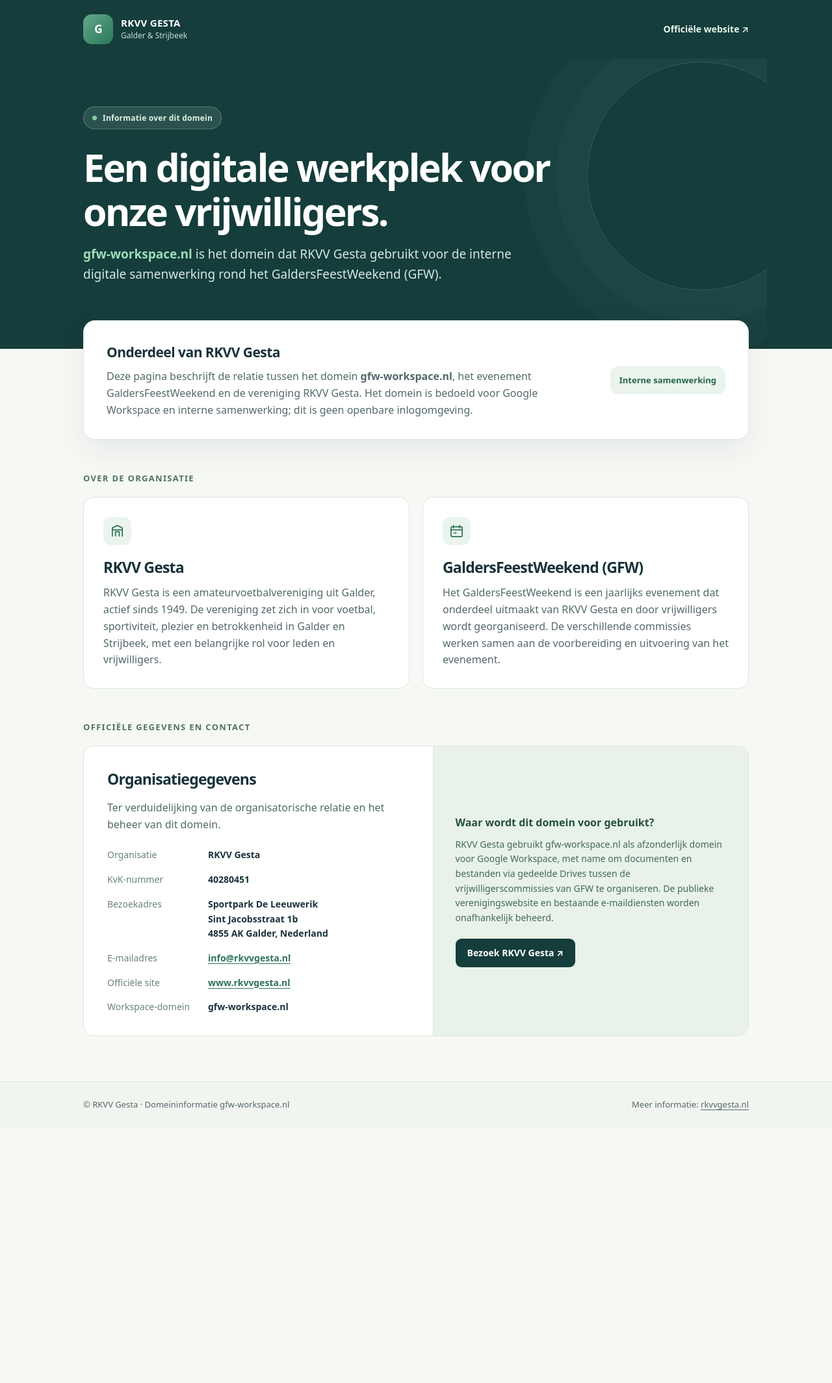
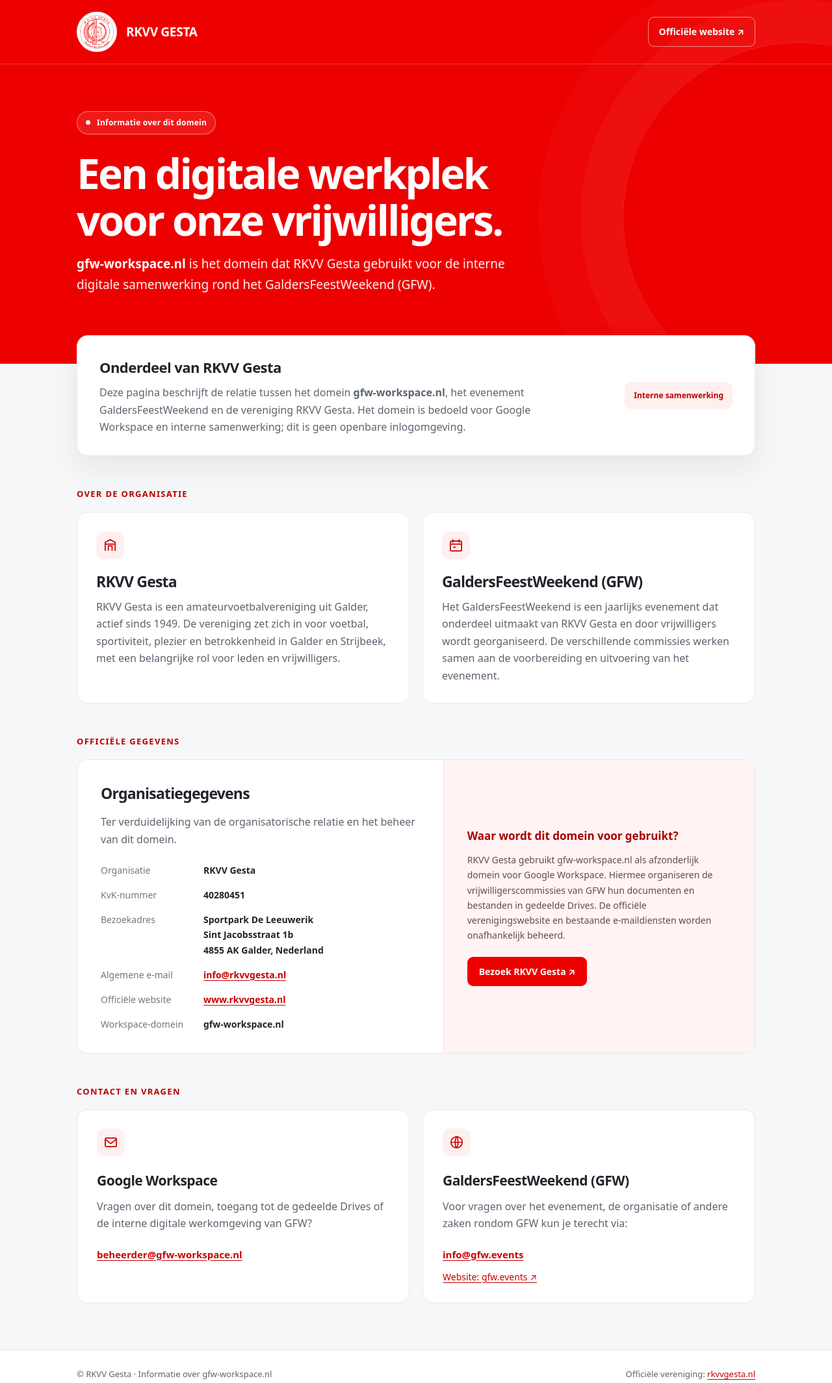
Before and after one commit to RKVVGesta-GFW/gfw-workspace-website, a plain HTML site: page index.html in a window 1280 px wide. Shown: the whole page at 65% size. Before the commit the page ends 1735 px from the top, so only its background shows below. Drawn offline with Linux system fonts and the light colour scheme.

Commit message:
Add files via upload

```diff
--- a/index.html
+++ b/index.html
@@ -3,87 +3,96 @@
 <head>
   <meta charset="utf-8">
   <meta name="viewport" content="width=device-width, initial-scale=1">
-  <meta name="theme-color" content="#102a35">
-  <meta name="description" content="Informatie over gfw-workspace.nl, het domein dat RKVV Gesta gebruikt voor interne samenwerking rond het GaldersFeestWeekend (GFW).">
+  <meta name="theme-color" content="#ed0000">
+  <meta name="description" content="Informatie over gfw-workspace.nl, het officiële interne samenwerkingsdomein van RKVV Gesta voor GaldersFeestWeekend (GFW).">
   <meta name="robots" content="index, follow">
   <link rel="canonical" href="https://gfw-workspace.nl/">
+  <link rel="icon" type="image/png" href="gesta-logo.png">
   <title>gfw-workspace.nl | RKVV Gesta</title>
   <style>
     :root {
       color-scheme: light;
-      --ink: #183239;
-      --ink-soft: #53686b;
-      --forest: #153d3b;
-      --green: #2d725c;
-      --green-light: #eaf4ed;
-      --cream: #f6f8f4;
+      --red: #ed0000;
+      --red-dark: #c90000;
+      --red-soft: #fff0f0;
+      --ink: #20242b;
+      --ink-soft: #5b646e;
+      --background: #f6f7f8;
       --white: #ffffff;
-      --line: #dde6df;
-      --shadow: 0 16px 45px rgba(16, 42, 53, .07);
+      --line: #e6e8eb;
+      --shadow: 0 18px 48px rgba(30, 31, 36, .075);
     }
     * { box-sizing: border-box; }
     html { scroll-behavior: smooth; }
-    body { margin: 0; font-family: system-ui, -apple-system, "Segoe UI", Roboto, Arial, sans-serif; background: var(--cream); color: var(--ink); line-height: 1.62; }
-    a { color: var(--green); text-underline-offset: 3px; }
-    a:hover { color: var(--forest); }
-    a:focus-visible { outline: 3px solid #b7d8c4; outline-offset: 4px; border-radius: 4px; }
-    .wrap { max-width: 1080px; padding-inline: 28px; margin-inline: auto; }
-    header { background: var(--forest); color: white; }
-    .top { padding-block: 22px; display: flex; align-items: center; justify-content: space-between; gap: 22px; }
-    .brand { display: flex; align-items: center; gap: 12px; color: inherit; text-decoration: none; }
-    .mark { display: grid; place-items: center; width: 46px; height: 46px; border-radius: 13px; color: #fff; font-weight: 850; font-size: 17px; letter-spacing: -.06em; background: linear-gradient(135deg, #63a88a, #2b7659); }
-    .brand strong { display: block; font-size: 15px; letter-spacing: .02em; line-height: 1.3; }
-    .brand small { display: block; color: #c8dfd6; font-size: 12px; }
-    .toplink { color: #e8f5ed; text-decoration: none; font-size: 14px; font-weight: 600; }
-    .toplink:hover { color: white; text-decoration: underline; }
-    .hero { padding-top: 74px; padding-bottom: 100px; position: relative; overflow: hidden; }
-    .hero::after { content: ""; position: absolute; right: -75px; top: 5px; width: 350px; height: 350px; border: 1px solid rgba(210, 239, 223, .16); border-radius: 50%; box-shadow: 0 0 0 48px rgba(210, 239, 223, .025), 0 0 0 96px rgba(210, 239, 223, .018); pointer-events: none; }
-    .eyebrow { display: inline-flex; gap: 9px; align-items: center; background: rgba(207, 238, 221, .12); border: 1px solid rgba(207, 238, 221, .26); color: #def2e7; border-radius: 999px; padding: 7px 13px; font-size: 12px; letter-spacing: .02em; font-weight: 700; }
-    .dot { height: 7px; width: 7px; border-radius: 50%; background: #88cba5; }
-    h1 { font-size: clamp(34px, 5.2vw, 59px); line-height: 1.14; letter-spacing: -.045em; max-width: 780px; margin: 25px 0 17px; font-weight: 760; }
-    .hero p { color: #d5e7e0; max-width: 710px; font-size: clamp(16px, 2vw, 19px); margin: 0; }
-    .site-label { color: #9edcb8; font-weight: 700; }
-    main { margin-top: -44px; position: relative; z-index: 1; padding-bottom: 70px; }
-    .intro { background: white; border: 1px solid var(--line); border-radius: 18px; padding: 31px 35px; box-shadow: var(--shadow); display: flex; justify-content: space-between; align-items: center; gap: 26px; }
-    .intro h2 { margin: 0 0 8px; font-size: 21px; letter-spacing: -.025em; }
-    .intro p { margin: 0; max-width: 700px; color: var(--ink-soft); }
-    .pill { display: inline-flex; flex-shrink: 0; border-radius: 12px; padding: 11px 14px; color: #266749; background: var(--green-light); font-size: 13px; font-weight: 700; white-space: nowrap; }
-    .section-title { font-size: 13px; text-transform: uppercase; font-weight: 800; letter-spacing: .1em; color: #50735e; margin: 49px 0 18px; }
-    .grid { display: grid; grid-template-columns: repeat(2, minmax(0, 1fr)); gap: 20px; }
-    .card { background: white; border: 1px solid var(--line); border-radius: 16px; padding: 30px; }
-    .card h3 { margin: 0 0 12px; font-size: 23px; line-height: 1.2; letter-spacing: -.035em; }
+    body { margin: 0; background: var(--background); color: var(--ink); font: 16px/1.65 system-ui, -apple-system, "Segoe UI", Roboto, Arial, sans-serif; }
+    a { color: var(--red-dark); text-underline-offset: 3px; }
+    a:hover { color: #960000; }
+    a:focus-visible { outline: 3px solid #ffb0b0; outline-offset: 4px; border-radius: 4px; }
+    .wrap { width: min(1100px, 100%); margin-inline: auto; padding-inline: 28px; }
+    .eyebrow { display: inline-flex; align-items: center; gap: 10px; border: 1px solid rgba(255,255,255,.42); background: rgba(255,255,255,.1); border-radius: 100px; padding: 7px 13px; color: #fff; font-size: 12px; font-weight: 750; letter-spacing: .02em; }
+    .eyebrow::before { content: ""; width: 7px; height: 7px; border-radius: 50%; background: #fff; }
+    h1, h2, h3, p { overflow-wrap: break-word; }
+    header { background: var(--red); color: white; position: relative; overflow: hidden; }
+    header::after { content: ""; position: absolute; width: 540px; height: 540px; top: 65px; right: -220px; border: 1px solid rgba(255,255,255,.13); border-radius: 50%; box-shadow: 0 0 0 65px rgba(255,255,255,.035), 0 0 0 130px rgba(255,255,255,.025); pointer-events: none; }
+    .top { display: flex; justify-content: space-between; align-items: center; gap: 24px; padding-block: 18px; position: relative; z-index: 1; }
+    .brand { display: flex; align-items: center; gap: 14px; color: white; text-decoration: none; }
+    .brand img { width: 62px; height: 62px; object-fit: contain; padding: 5px; border-radius: 50%; background: #fff; flex-shrink: 0; }
+    .brand strong { font-size: 19px; font-weight: 850; line-height: 1.1; letter-spacing: -.015em; }
+    .toplink { color: #fff; font-size: 14px; font-weight: 700; text-decoration: none; border: 1px solid rgba(255,255,255,.5); border-radius: 9px; padding: 10px 16px; transition: background .2s; white-space: nowrap; }
+    .toplink:hover { background: #fff; color: var(--red-dark); }
+    .header-line { border-top: 1px solid rgba(255,255,255,.22); }
+    .hero { position: relative; padding-top: 72px; padding-bottom: 106px; z-index: 1; }
+    h1 { max-width: 740px; margin: 24px 0 16px; font-size: clamp(36px, 5.6vw, 64px); line-height: 1.13; letter-spacing: -.045em; font-weight: 820; }
+    .hero p { max-width: 710px; margin: 0; font-size: clamp(16px, 1.9vw, 19px); color: #fff4f4; }
+    .hero .domain { font-weight: 800; color: white; }
+    main { margin-top: -44px; padding-bottom: 72px; position: relative; z-index: 2; }
+    .intro { padding: 30px 34px; border-radius: 17px; background: white; border: 1px solid var(--line); box-shadow: var(--shadow); display: flex; justify-content: space-between; gap: 24px; align-items: center; }
+    .intro h2 { margin: 0 0 8px; font-size: 22px; letter-spacing: -.025em; }
+    .intro p { margin: 0; color: var(--ink-soft); max-width: 740px; }
+    .pill { font-size: 12px; white-space: nowrap; font-weight: 800; padding: 11px 14px; color: #bc0000; border-radius: 10px; background: var(--red-soft); }
+    .section-title { margin: 48px 0 17px; color: #b80000; font-size: 13px; font-weight: 850; letter-spacing: .1em; text-transform: uppercase; }
+    .grid { display: grid; grid-template-columns: repeat(2,minmax(0,1fr)); gap: 20px; }
+    .card { background: #fff; border-radius: 16px; border: 1px solid var(--line); padding: 29px; }
+    .card h3 { margin: 0 0 12px; font-size: 23px; letter-spacing: -.035em; line-height: 1.22; }
     .card p { margin: 0; color: var(--ink-soft); }
-    .card .icon { display: grid; place-items: center; background: var(--green-light); width: 43px; height: 43px; border-radius: 12px; margin-bottom: 21px; color: var(--green); }
+    .icon { display: grid; place-items: center; width: 43px; height: 43px; margin-bottom: 20px; border-radius: 12px; background: var(--red-soft); color: var(--red-dark); }
     .icon svg { width: 23px; height: 23px; }
-    .details { display: grid; grid-template-columns: 1.05fr .95fr; gap: 0; overflow: hidden; background: white; border: 1px solid var(--line); border-radius: 16px; }
-    .details .left { padding: 32px 36px; }
-    .details h3 { font-size: 23px; margin: 0 0 12px; letter-spacing: -.035em; }
+    .details { display: grid; grid-template-columns: 1.08fr .92fr; overflow: hidden; border: 1px solid var(--line); border-radius: 16px; background: white; }
+    .details .left { padding: 33px 36px; }
+    .details h3 { font-size: 23px; margin: 0 0 11px; letter-spacing: -.035em; }
     .details p { margin: 0; color: var(--ink-soft); }
-    .details dl { margin: 23px 0 0; display: grid; grid-template-columns: 145px 1fr; column-gap: 10px; row-gap: 15px; }
-    .details dt { color: #6c8080; font-size: 14px; }
+    .details dl { display: grid; grid-template-columns: 148px 1fr; column-gap: 10px; row-gap: 15px; margin: 23px 0 0; }
+    .details dt { font-size: 14px; color: #707882; }
     .details dd { margin: 0; font-size: 14px; font-weight: 650; overflow-wrap: anywhere; }
-    .highlight { background: #e8f2e9; padding: 34px; display: flex; flex-direction: column; justify-content: center; border-left: 1px solid var(--line); }
-    .highlight strong { color: #244f3e; font-size: 16px; display: block; margin-bottom: 9px; }
-    .highlight p { color: #456859; font-size: 14px; margin-bottom: 20px; }
-    .action { background: var(--forest); color: white; text-decoration: none; padding: 11px 18px; border-radius: 9px; font-size: 14px; font-weight: 700; align-self: flex-start; }
-    .action:hover { background: #26594c; color: white; }
-    footer { border-top: 1px solid var(--line); background: #f1f5f0; padding-block: 24px; }
-    .foot { display: flex; flex-wrap: wrap; justify-content: space-between; align-items: center; gap: 10px; color: var(--ink-soft); font-size: 13px; }
-    footer a { color: var(--ink-soft); }
+    .highlight { background: #fff3f3; border-left: 1px solid #ffe0e0; padding: 36px; display: flex; flex-direction: column; align-items: flex-start; justify-content: center; }
+    .highlight strong { color: #a70000; font-size: 17px; display: block; margin-bottom: 11px; }
+    .highlight p { color: #634b4b; font-size: 14px; margin: 0 0 22px; }
+    .action { display: inline-block; border-radius: 9px; background: var(--red); color: #fff; text-decoration: none; font-weight: 750; font-size: 14px; padding: 11px 18px; transition: background .2s; }
+    .action:hover { background: var(--red-dark); color: white; }
+    .contact-card { padding: 28px 30px; border-radius: 16px; background: white; border: 1px solid var(--line); display: flex; flex-direction: column; align-items: flex-start; }
+    .contact-card h3 { font-size: 21px; margin: 0 0 9px; letter-spacing: -.025em; }
+    .contact-card p { color: var(--ink-soft); margin: 0 0 22px; }
+    .contact-card .contact-link { font-weight: 750; font-size: 15px; overflow-wrap: anywhere; }
+    .contact-card .contact-site { margin-top: 10px; font-size: 14px; }
+    footer { background: #fff; border-top: 1px solid var(--line); padding-block: 26px; }
+    .foot { display: flex; justify-content: space-between; gap: 16px; flex-wrap: wrap; color: var(--ink-soft); font-size: 13px; }
+    footer a { color: #c10000; }
     @media (max-width: 720px) {
       .wrap { padding-inline: 20px; }
-      .top { padding-block: 17px; }
-      .toplink { font-size: 12px; text-align: right; }
-      .hero { padding-block: 56px 91px; }
-      .hero::after { opacity: .3; }
-      .intro { padding: 24px; align-items: flex-start; flex-direction: column; gap: 16px; }
+      .top { padding-block: 13px; }
+      .brand img { width: 50px; height: 50px; }
+      .brand strong { font-size: 16px; }
+      .toplink { font-size: 12px; white-space: normal; text-align: center; padding: 8px 10px; }
+      .hero { padding-top: 57px; padding-bottom: 90px; }
+      .hero::after { opacity: .35; }
+      .intro { flex-direction: column; align-items: flex-start; padding: 24px; gap: 15px; }
       .grid, .details { grid-template-columns: 1fr; }
-      .card { padding: 25px; }
+      .card, .contact-card { padding: 25px; }
       .details .left, .highlight { padding: 26px; }
-      .details dl { grid-template-columns: 112px minmax(0, 1fr); }
-      .highlight { border-left: 0; border-top: 1px solid var(--line); }
-      main { padding-bottom: 46px; }
-      .section-title { margin-top: 36px; }
+      .details dl { grid-template-columns: 113px minmax(0, 1fr); }
+      .highlight { border-left: 0; border-top: 1px solid #ffe0e0; }
+      .section-title { margin-top: 37px; }
+      main { padding-bottom: 50px; }
     }
   </style>
 </head>
@@ -91,15 +100,16 @@
   <header>
     <div class="wrap top">
       <div class="brand" aria-label="RKVV Gesta">
-        <div class="mark" aria-hidden="true">G</div>
-        <div><strong>RKVV GESTA</strong><small>Galder &amp; Strijbeek</small></div>
+        <img src="gesta-logo.png" alt="Logo van RKVV Gesta" width="62" height="62">
+        <strong>RKVV GESTA</strong>
       </div>
       <a class="toplink" href="https://www.rkvvgesta.nl/" target="_blank" rel="noopener noreferrer">Officiële website ↗</a>
     </div>
+    <div class="header-line"></div>
     <div class="wrap hero">
-      <div class="eyebrow"><span class="dot" aria-hidden="true"></span> Informatie over dit domein</div>
+      <div class="eyebrow">Informatie over dit domein</div>
       <h1>Een digitale werkplek voor onze vrijwilligers.</h1>
-      <p><span class="site-label">gfw-workspace.nl</span> is het domein dat RKVV Gesta gebruikt voor de interne digitale samenwerking rond het GaldersFeestWeekend (GFW).</p>
+      <p><span class="domain">gfw-workspace.nl</span> is het domein dat RKVV Gesta gebruikt voor de interne digitale samenwerking rond het GaldersFeestWeekend (GFW).</p>
     </div>
   </header>
 
@@ -109,11 +119,11 @@
         <h2 id="intro-title">Onderdeel van RKVV Gesta</h2>
         <p>Deze pagina beschrijft de relatie tussen het domein <strong>gfw-workspace.nl</strong>, het evenement GaldersFeestWeekend en de vereniging RKVV Gesta. Het domein is bedoeld voor Google Workspace en interne samenwerking; dit is geen openbare inlogomgeving.</p>
       </div>
-      <div class="pill">Interne samenwerking</div>
+      <span class="pill">Interne samenwerking</span>
     </section>
 
-    <h2 class="section-title" id="over">Over de organisatie</h2>
-    <div class="grid" aria-labelledby="over">
+    <h2 class="section-title" id="organisatie">Over de organisatie</h2>
+    <div class="grid" aria-labelledby="organisatie">
       <section class="card">
         <div class="icon" aria-hidden="true"><svg viewBox="0 0 24 24" fill="none" stroke="currentColor" stroke-width="1.8" stroke-linecap="round" stroke-linejoin="round"><path d="M4 20V7l8-4 8 4v13"/><path d="M9 20v-7h6v7"/><path d="M4 10h16"/></svg></div>
         <h3>RKVV Gesta</h3>
@@ -126,7 +136,7 @@
       </section>
     </div>
 
-    <h2 class="section-title" id="gegevens">Officiële gegevens en contact</h2>
+    <h2 class="section-title" id="gegevens">Officiële gegevens</h2>
     <section class="details" aria-labelledby="details-title">
       <div class="left">
         <h3 id="details-title">Organisatiegegevens</h3>
@@ -135,23 +145,40 @@
           <dt>Organisatie</dt><dd>RKVV Gesta</dd>
           <dt>KvK-nummer</dt><dd>40280451</dd>
           <dt>Bezoekadres</dt><dd>Sportpark De Leeuwerik<br>Sint Jacobsstraat 1b<br>4855 AK Galder, Nederland</dd>
-          <dt>E-mailadres</dt><dd><a href="mailto:info@rkvvgesta.nl">info@rkvvgesta.nl</a></dd>
-          <dt>Officiële site</dt><dd><a href="https://www.rkvvgesta.nl/" target="_blank" rel="noopener noreferrer">www.rkvvgesta.nl</a></dd>
+          <dt>Algemene e-mail</dt><dd><a href="mailto:info@rkvvgesta.nl">info@rkvvgesta.nl</a></dd>
+          <dt>Officiële website</dt><dd><a href="https://www.rkvvgesta.nl/" target="_blank" rel="noopener noreferrer">www.rkvvgesta.nl</a></dd>
           <dt>Workspace-domein</dt><dd>gfw-workspace.nl</dd>
         </dl>
       </div>
       <aside class="highlight">
         <strong>Waar wordt dit domein voor gebruikt?</strong>
-        <p>RKVV Gesta gebruikt gfw-workspace.nl als afzonderlijk domein voor Google Workspace, met name om documenten en bestanden via gedeelde Drives tussen de vrijwilligerscommissies van GFW te organiseren. De publieke verenigingswebsite en bestaande e-maildiensten worden onafhankelijk beheerd.</p>
+        <p>RKVV Gesta gebruikt gfw-workspace.nl als afzonderlijk domein voor Google Workspace. Hiermee organiseren de vrijwilligerscommissies van GFW hun documenten en bestanden in gedeelde Drives. De officiële verenigingswebsite en bestaande e-maildiensten worden onafhankelijk beheerd.</p>
         <a class="action" href="https://www.rkvvgesta.nl/" target="_blank" rel="noopener noreferrer">Bezoek RKVV Gesta ↗</a>
       </aside>
     </section>
+
+    <h2 class="section-title" id="contact">Contact en vragen</h2>
+    <div class="grid" aria-labelledby="contact">
+      <section class="contact-card">
+        <div class="icon" aria-hidden="true"><svg viewBox="0 0 24 24" fill="none" stroke="currentColor" stroke-width="1.8" stroke-linecap="round" stroke-linejoin="round"><rect x="3" y="5" width="18" height="14" rx="2"/><path d="m3 7 9 7 9-7"/></svg></div>
+        <h3>Google Workspace</h3>
+        <p>Vragen over dit domein, toegang tot de gedeelde Drives of de interne digitale werkomgeving van GFW?</p>
+        <a class="contact-link" href="mailto:beheerder@gfw-workspace.nl">beheerder@gfw-workspace.nl</a>
+      </section>
+      <section class="contact-card">
+        <div class="icon" aria-hidden="true"><svg viewBox="0 0 24 24" fill="none" stroke="currentColor" stroke-width="1.8" stroke-linecap="round" stroke-linejoin="round"><circle cx="12" cy="12" r="9"/><path d="M3 12h18M12 3c3 3 3 15 0 18M12 3c-3 3-3 15 0 18"/></svg></div>
+        <h3>GaldersFeestWeekend (GFW)</h3>
+        <p>Voor vragen over het evenement, de organisatie of andere zaken rondom GFW kun je terecht via:</p>
+        <a class="contact-link" href="mailto:info@gfw.events">info@gfw.events</a>
+        <a class="contact-site" href="https://gfw.events/" target="_blank" rel="noopener noreferrer">Website: gfw.events ↗</a>
+      </section>
+    </div>
   </main>
 
   <footer>
     <div class="wrap foot">
-      <span>© RKVV Gesta · Domeininformatie gfw-workspace.nl</span>
-      <span>Meer informatie: <a href="https://www.rkvvgesta.nl/">rkvvgesta.nl</a></span>
+      <span>© RKVV Gesta · Informatie over gfw-workspace.nl</span>
+      <span>Officiële vereniging: <a href="https://www.rkvvgesta.nl/">rkvvgesta.nl</a></span>
     </div>
   </footer>
 </body>
```
Also changed, not shown: gesta-logo.png (added).
